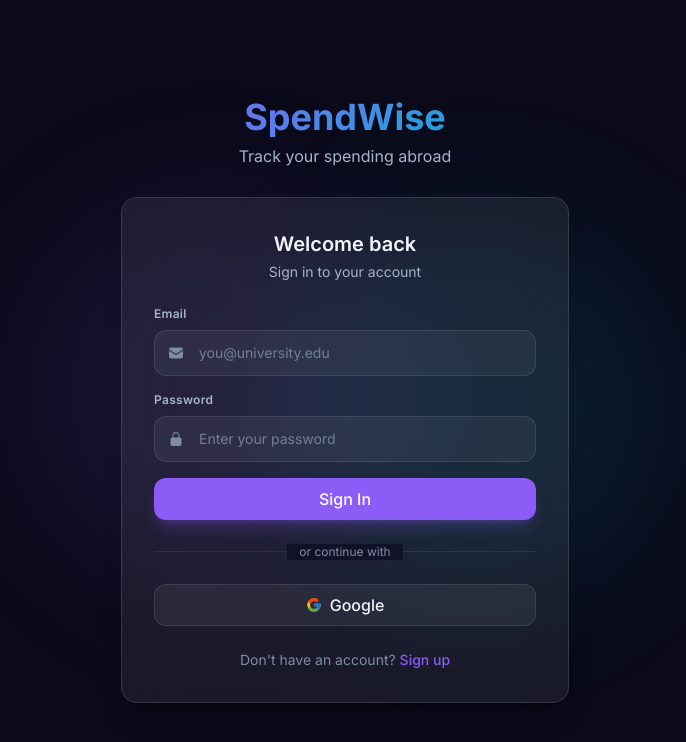
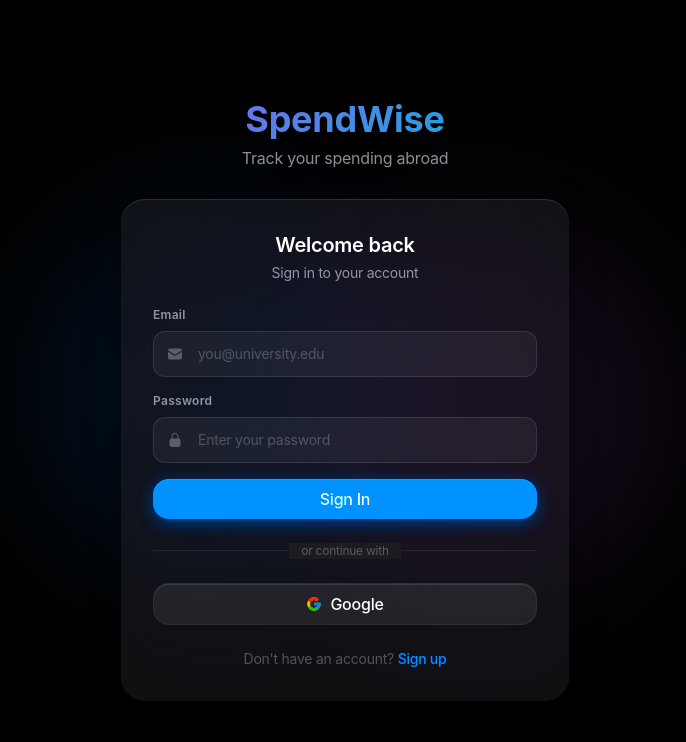
Before and after one commit to dakshdesai42/SpendWise, a React (Vite) app: page /login in a window 1280 px wide. Shown: the top 742 px of the page, without its empty margins (295-981 px from the left). Built offline with nearby package versions, Linux system fonts and the light colour scheme; no server answers.

Commit message:
best version yet

```diff
--- a/src/components/layout/Header.jsx
+++ b/src/components/layout/Header.jsx
@@ -20,7 +20,7 @@
         <motion.h2
           initial={{ opacity: 0, x: -10 }}
           animate={{ opacity: 1, x: 0 }}
-          className="text-xl lg:text-2xl font-bold tracking-tight text-text-primary"
+          className="text-2xl lg:text-3xl font-semibold tracking-tighter text-text-primary"
         >
           {getGreeting()}, {firstName}
         </motion.h2>
--- a/src/components/ui/Button.jsx
+++ b/src/components/ui/Button.jsx
@@ -3,19 +3,19 @@
 
 const variants = {
   primary:
-    'bg-accent-primary hover:bg-accent-primary/85 text-white shadow-lg shadow-accent-primary/25 border border-accent-primary/35',
+    'bg-accent-primary hover:bg-accent-primary/95 text-white shadow-[inset_0_1px_1px_rgba(255,255,255,0.25),0_4px_16px_rgba(10,132,255,0.35)]',
   secondary:
-    'bg-white/[0.06] hover:bg-white/[0.12] text-text-primary border border-white/[0.10]',
+    'bg-white/[0.08] hover:bg-white/[0.12] text-text-primary shadow-[inset_0_1px_0px_rgba(255,255,255,0.1)] border border-white/[0.05]',
   danger:
-    'bg-danger/20 hover:bg-danger/30 text-danger border border-danger/20',
+    'bg-danger/90 hover:bg-danger text-white shadow-[inset_0_1px_1px_rgba(255,255,255,0.25),0_4px_16px_rgba(255,69,58,0.3)]',
   ghost:
-    'bg-transparent hover:bg-white/[0.06] text-text-secondary hover:text-text-primary',
+    'bg-transparent hover:bg-white/[0.08] text-text-secondary hover:text-text-primary',
 };
 
 const sizes = {
-  sm: 'px-3 py-2 text-sm rounded-lg',
-  md: 'px-4 py-2.5 text-sm rounded-xl',
-  lg: 'px-6 py-3 text-base rounded-xl',
+  sm: 'px-3 py-1.5 text-sm rounded-xl',
+  md: 'px-4 py-2.5 text-sm rounded-2xl',
+  lg: 'px-6 py-3 text-base rounded-2xl',
 };
 
 export default function Button({
@@ -30,8 +30,8 @@
 }) {
   return (
     <motion.button
-      whileHover={!disabled ? { scale: 1.015 } : undefined}
-      whileTap={!disabled ? { scale: 0.98 } : undefined}
+      whileHover={!disabled ? { scale: 1.02, transition: { type: 'spring', bounce: 0, duration: 0.4 } } : undefined}
+      whileTap={!disabled ? { scale: 0.96, transition: { type: 'spring', bounce: 0, duration: 0.4 } } : undefined}
       className={clsx(
         'inline-flex items-center justify-center gap-2 font-medium leading-none transition-all duration-200',
         'focus-visible:outline-none focus-visible:ring-2 focus-visible:ring-accent-primary/40 focus-visible:ring-offset-2 focus-visible:ring-offset-bg-primary',
--- a/src/components/ui/GlassCard.jsx
+++ b/src/components/ui/GlassCard.jsx
@@ -6,26 +6,27 @@
 
   const animationProps = animate
     ? {
-        initial: { opacity: 0, y: 20 },
-        animate: { opacity: 1, y: 0 },
-        transition: { duration: 0.3, ease: 'easeOut' },
+        initial: { opacity: 0, scale: 0.96, y: 12 },
+        animate: { opacity: 1, scale: 1, y: 0 },
+        transition: { type: 'spring', bounce: 0, duration: 0.5 },
       }
     : {};
 
   const hoverProps = hover
     ? {
-        whileHover: { y: -2, transition: { type: 'spring', stiffness: 260, damping: 20 } },
+        whileHover: { scale: 1.015, transition: { type: 'spring', bounce: 0, duration: 0.4 } },
+        whileTap: { scale: 0.98, transition: { type: 'spring', bounce: 0, duration: 0.4 } },
       }
     : {};
 
   return (
     <Component
       className={clsx(
-        'rounded-2xl border border-white/[0.12]',
-        'bg-white/[0.065] backdrop-blur-xl',
-        'shadow-xl shadow-black/20',
-        'transition-colors duration-200',
-        hover && 'cursor-pointer hover:bg-white/[0.09]',
+        'rounded-3xl',
+        'bg-[#1C1C1E]/60 backdrop-blur-[24px] saturate-[1.8]',
+        'shadow-[inset_0_1px_1px_rgba(255,255,255,0.15),0_8px_32px_rgba(0,0,0,0.4)]',
+        'transition-colors duration-300',
+        hover && 'cursor-pointer hover:bg-[#2C2C2E]/60',
         className
       )}
       {...animationProps}
--- a/src/pages/DashboardPage.jsx
+++ b/src/pages/DashboardPage.jsx
@@ -380,7 +380,7 @@
             <div className="flex items-start justify-between gap-4">
               <div>
                 <p className="text-sm text-text-secondary mb-2">Spent This Month</p>
-                <p className="text-4xl md:text-5xl font-bold tracking-tight text-text-primary leading-none">
+                <p className="text-5xl md:text-6xl font-semibold tracking-tighter text-text-primary leading-none">
                   {formatCurrency(totalSpent, hostCurrency)}
                 </p>
                 <p className="text-sm text-text-tertiary mt-2.5">
@@ -391,13 +391,12 @@
               {/* Budget status pill — the key answer */}
               {budget ? (
                 <div className={`shrink-0 flex flex-col items-end gap-1.5`}>
-                  <span className={`text-xs font-semibold px-3 py-1.5 rounded-full ${
-                    budgetPercent > 100
+                  <span className={`text-xs font-semibold px-3 py-1.5 rounded-full ${budgetPercent > 100
                       ? 'bg-danger/15 text-danger'
                       : budgetPercent > 85
-                      ? 'bg-warning/15 text-warning'
-                      : 'bg-success/15 text-success'
-                  }`}>
+                        ? 'bg-warning/15 text-warning'
+                        : 'bg-success/15 text-success'
+                    }`}>
                     {budgetPercent > 100 ? '🔴 Over budget' : budgetPercent > 85 ? '⚠️ Watch it' : '✅ On track'}
                   </span>
                   <p className="text-xs text-text-tertiary text-right">
@@ -416,9 +415,8 @@
               <div className="mt-5">
                 <div className="h-1.5 rounded-full bg-white/[0.08] overflow-hidden">
                   <motion.div
-                    className={`h-full rounded-full ${
-                      budgetPercent > 100 ? 'bg-danger' : budgetPercent > 85 ? 'bg-warning' : 'bg-success'
-                    }`}
+                    className={`h-full rounded-full ${budgetPercent > 100 ? 'bg-danger' : budgetPercent > 85 ? 'bg-warning' : 'bg-success'
+                      }`}
                     initial={{ width: 0 }}
                     animate={{ width: `${Math.min(budgetPercent, 100)}%` }}
                     transition={{ duration: 0.8, ease: 'easeOut', delay: 0.2 }}
@@ -437,7 +435,7 @@
                 </div>
                 <span className="text-xs text-text-secondary">Home Currency</span>
               </div>
-              <p className="text-xl font-bold text-text-primary">
+              <p className="text-2xl font-semibold tracking-tight text-text-primary">
                 {formatCurrency(totalSpentHome, homeCurrency)}
               </p>
             </GlassCard>
@@ -452,7 +450,7 @@
                 </div>
                 <span className="text-xs text-text-secondary">Burn Rate</span>
               </div>
-              <p className="text-xl font-bold text-text-primary capitalize">{burnRateLevel}</p>
+              <p className="text-2xl font-semibold tracking-tight text-text-primary capitalize">{burnRateLevel}</p>
               <p className="text-[10px] text-text-tertiary mt-0.5">{Math.round(elapsedPct)}% of month elapsed</p>
             </GlassCard>
           </div>
@@ -468,11 +466,10 @@
                   <button
                     key={tab.id}
                     onClick={() => setActiveInsight(tab.id)}
-                    className={`px-3 py-1.5 text-xs rounded-lg transition-colors ${
-                      activeInsight === tab.id
+                    className={`px-3 py-1.5 text-xs rounded-lg transition-colors ${activeInsight === tab.id
                         ? 'bg-accent-primary/15 text-accent-primary'
                         : 'text-text-tertiary hover:text-text-secondary'
-                    }`}
+                      }`}
                   >
                     {tab.label}
                   </button>
--- a/src/styles/app.css
+++ b/src/styles/app.css
@@ -1,35 +1,35 @@
 @import "tailwindcss";
 
 @theme {
-  /* Base dark palette */
-  --color-bg-primary: #0a0a1a;
-  --color-bg-secondary: #111128;
-  --color-bg-tertiary: #1a1a3e;
+  /* Base dark palette - True Black */
+  --color-bg-primary: #000000;
+  --color-bg-secondary: #1C1C1E;
+  --color-bg-tertiary: #2C2C2E;
 
-  /* Accent colors */
-  --color-accent-primary: #8b5cf6;
-  --color-accent-secondary: #06b6d4;
-  --color-accent-tertiary: #3b82f6;
+  /* Accent colors - Apple System Default */
+  --color-accent-primary: #0A84FF; /* System Blue */
+  --color-accent-secondary: #BF5AF2; /* System Purple */
+  --color-accent-tertiary: #30D158; /* System Green */
 
   /* Text colors */
-  --color-text-primary: #f1f5f9;
-  --color-text-secondary: #a7b3c9;
-  --color-text-tertiary: #7f8da6;
+  --color-text-primary: #FFFFFF;
+  --color-text-secondary: #EBEBF599; /* 60% opacity white */
+  --color-text-tertiary: #EBEBF54D; /* 30% opacity white */
 
   /* Status colors */
-  --color-success: #10b981;
-  --color-warning: #f59e0b;
-  --color-danger: #ef4444;
+  --color-success: #32D74B;
+  --color-warning: #FF9F0A;
+  --color-danger: #FF453A;
 
-  /* Category chart colors */
-  --color-chart-food: #8b5cf6;
-  --color-chart-transport: #06b6d4;
-  --color-chart-rent: #3b82f6;
-  --color-chart-entertainment: #f59e0b;
-  --color-chart-education: #10b981;
-  --color-chart-shopping: #ec4899;
-  --color-chart-health: #14b8a6;
-  --color-chart-other: #6b7280;
+  /* Category chart colors - Vibrant */
+  --color-chart-food: #0A84FF;
+  --color-chart-transport: #5E5CE6;
+  --color-chart-rent: #32D74B;
+  --color-chart-entertainment: #FF9F0A;
+  --color-chart-education: #BF5AF2;
+  --color-chart-shopping: #FF375F;
+  --color-chart-health: #64D2FF;
+  --color-chart-other: #8E8E93;
 }
 
 /* Global styles */
@@ -44,7 +44,8 @@
 body {
   background-color: var(--color-bg-primary);
   color: var(--color-text-primary);
-  font-family: 'Inter', -apple-system, BlinkMacSystemFont, 'Segoe UI', Roboto, sans-serif;
+  font-family: -apple-system, BlinkMacSystemFont, "SF Pro Text", "SF Pro Display", "Inter", system-ui, sans-serif;
+  letter-spacing: -0.015em; /* Default tighter tracking */
   -webkit-font-smoothing: antialiased;
   -moz-osx-font-smoothing: grayscale;
   min-height: 100vh;
@@ -57,14 +58,15 @@
 
 /* Glass effect utility */
 .glass {
-  background: rgba(255, 255, 255, 0.06);
-  backdrop-filter: blur(16px);
-  -webkit-backdrop-filter: blur(16px);
-  border: 1px solid rgba(255, 255, 255, 0.12);
+  background: rgba(28, 28, 30, 0.65); /* dark gray tint */
+  backdrop-filter: blur(24px) saturate(180%);
+  -webkit-backdrop-filter: blur(24px) saturate(180%);
+  border: none;
+  box-shadow: inset 0 1px 1px rgba(255, 255, 255, 0.15), 0 8px 32px rgba(0, 0, 0, 0.4);
 }
 
 .glass-hover:hover {
-  background: rgba(255, 255, 255, 0.12);
+  background: rgba(44, 44, 46, 0.65);
 }
 
 /* Scrollbar styling */
@@ -136,8 +138,8 @@
 
 /* Text selection */
 ::selection {
-  background: rgba(139, 92, 246, 0.28);
-  color: #f8fafc;
+  background: rgba(10, 132, 255, 0.28); /* System Blue tint */
+  color: #ffffff;
 }
 
 @media (prefers-reduced-motion: reduce) {
```
